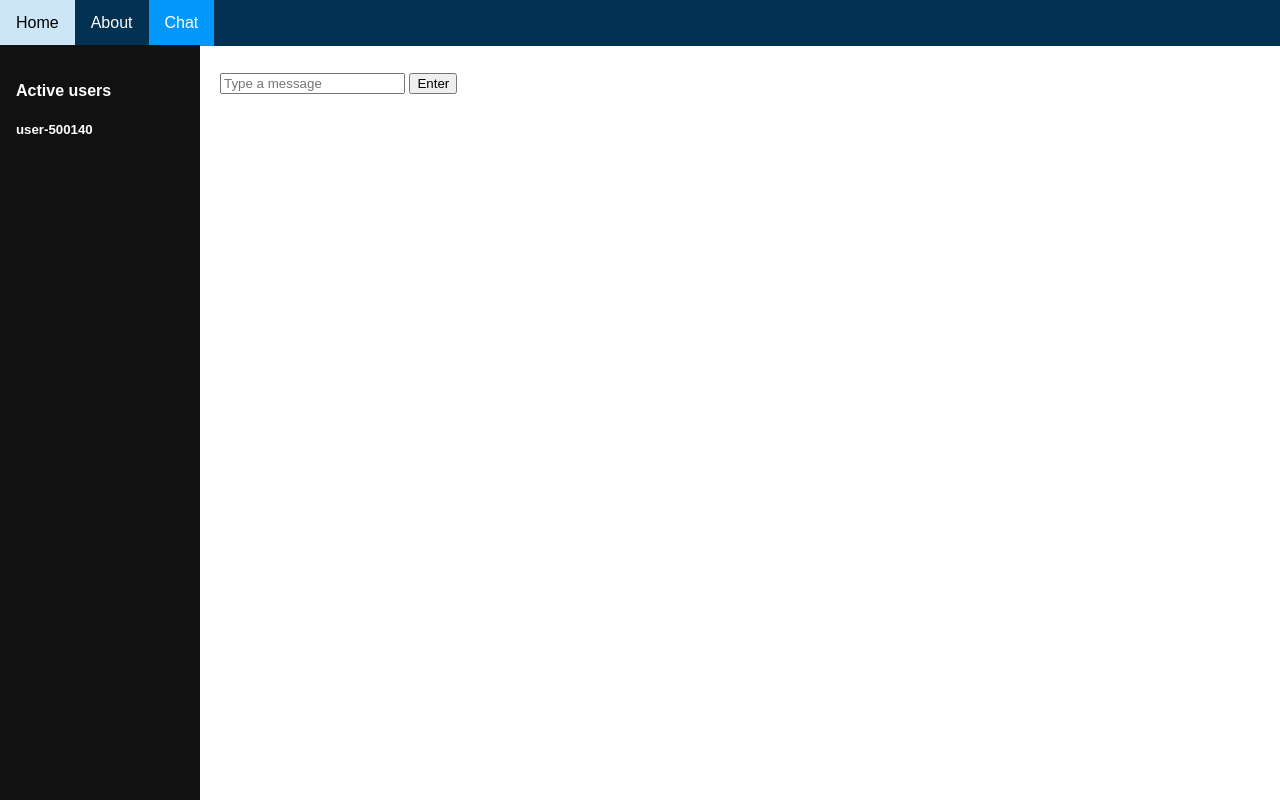
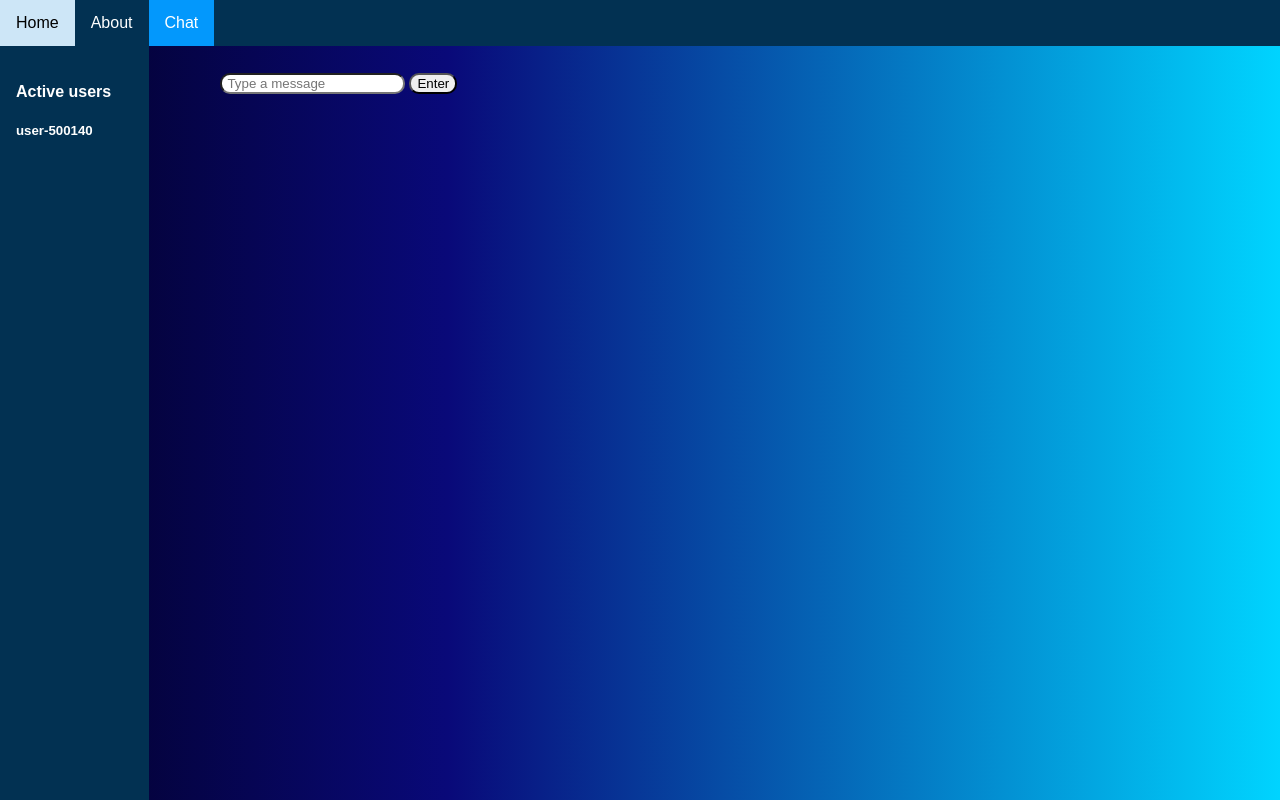
Before and after one commit to u09db23/CA4, a website: page ca4/public/chat.html in a window 1280 px wide. Drawn offline with nearby package versions, Linux system fonts and the light colour scheme; no server answers.

Commit message:
Added css styling to chat page including repositioning active users and adding gradient background

```diff
--- a/ca4/public/chat.html
+++ b/ca4/public/chat.html
@@ -6,7 +6,7 @@
     <title>Socket.io simple chat</title>
     <link rel="stylesheet" href="css/demo.css">
   </head>
-  <body>
+  <body id="chat-body">
 
     <div class=nav-div>
           <ul class=nav-ul>
@@ -35,7 +35,7 @@
         </div>
 
         <form class="message_form">
-            <input type="text" class="message_form__input" placeholder="Type a message" />
+            <input type="text" class="message_form__input" placeholder=" Type a message" />
             <button class="message_form__button" type="submit">
               Enter
             </button>
--- a/ca4/public/css/demo.css
+++ b/ca4/public/css/demo.css
@@ -7,17 +7,30 @@
     font-family: Arial, Helvetica, sans-serif;
   }
 
+  #chat-body {
+    background: rgb(2,0,36);
+    background: linear-gradient(90deg, rgba(2,0,36,1) 0%, rgba(9,9,121,1) 35%, rgba(0,212,255,1) 100%);
+  }
+
+  .message_form__button {
+   border-radius: 10px;
+  }
+
+  .message_form__input{
+    border-radius: 10px;
+  }
+
   /* Style the side navigation */
   .sidenav {
     height: 100%;
-    width: 200px;
+    width: 149px;
     position: fixed;
     z-index: 1;
     top: 0;
     left: 0;
-    background-color: #111;
+    background-color: #023152;
     overflow-x: hidden;
-    margin-top: 45px;
+    margin-top: 46px;
   }
 
   /*make the active user text inherit style from container*/
@@ -31,7 +44,7 @@
   /* Side navigation links */
   .sidenav a {
     color: white;
-    padding: 16px;
+    padding: 18px;
     text-decoration: none;
     display: block;
   }
```
Also changed, not shown: ca4/public/index.html (+6 -0 lines), ca4/index.js (line endings or trailing spaces).
